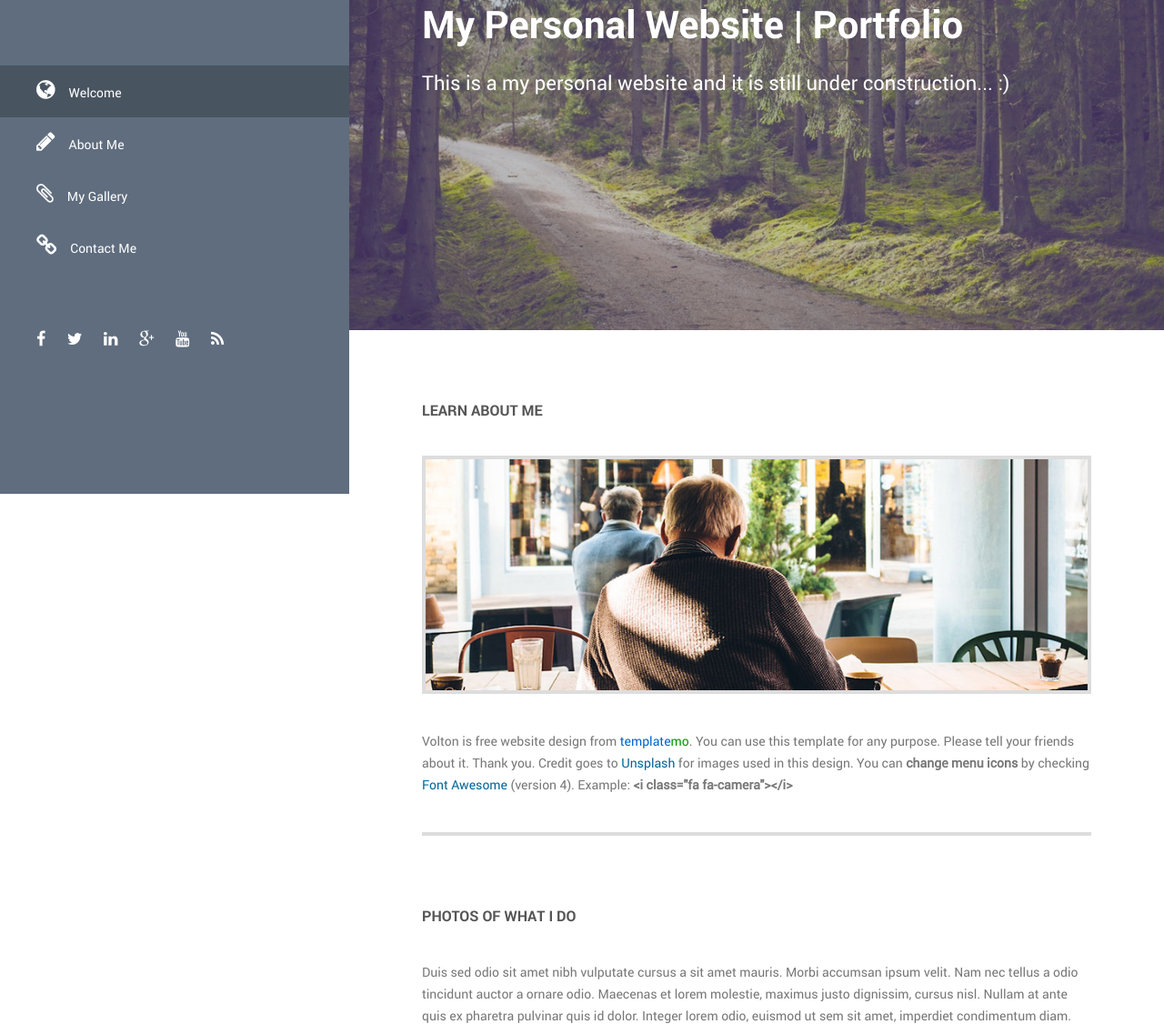
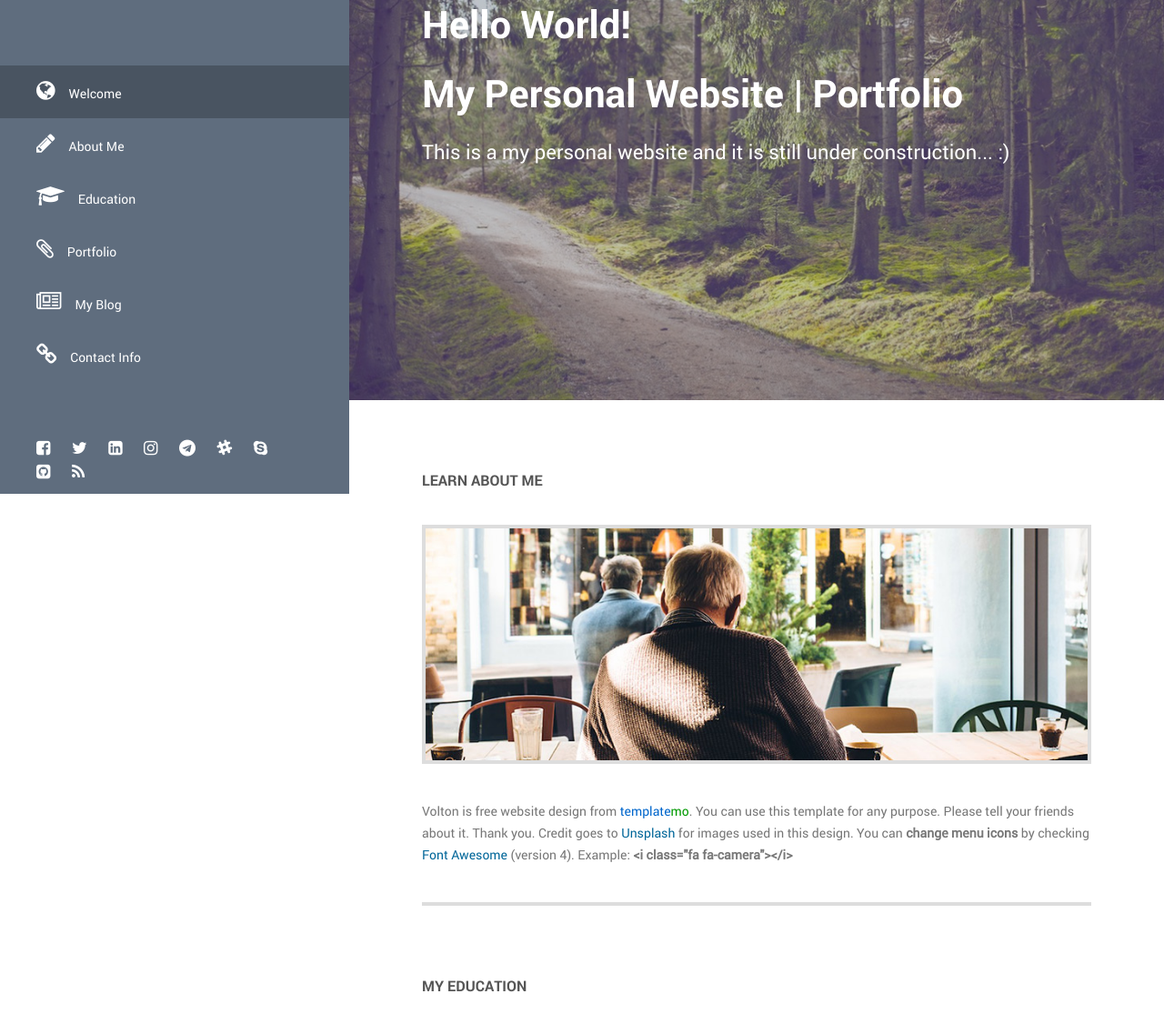
Before and after one commit to shahrokhx/personal, a plain HTML site: page index.html in a window 1280 px wide. Shown: the part 257-1394 px from the top of the page at 91% size. Drawn offline with Linux system fonts and the light colour scheme.

Commit message:
improvement in index file

```diff
--- a/index.html
+++ b/index.html
@@ -18,6 +18,8 @@
         <link rel="stylesheet" href="css/font-awesome.css">
         <link rel="stylesheet" href="css/bootstrap.min.css">
         <link rel="stylesheet" href="css/templatemo-style.css">
+        <!-- Add the following for telegram icon -->
+        <link rel="stylesheet" href="https://cdnjs.cloudflare.com/ajax/libs/font-awesome/4.7.0/css/font-awesome.min.css">
         <script src="js/vendor/modernizr-2.6.2.min.js"></script>
     </head>
     <body>
@@ -65,17 +67,30 @@
                 <ul class="navigation">
                     <li><a href="#top"><i class="fa fa-globe"></i>Welcome</a></li>
                     <li><a href="#about"><i class="fa fa-pencil"></i>About Me</a></li>
-                    <li><a href="#projects"><i class="fa fa-paperclip"></i>My Gallery</a></li>
-                    <li><a href="#contact"><i class="fa fa-link"></i>Contact Me</a></li>
+<!-- "href"s should be modified! -->
+                    <li><a href="#education"><i class="fa fa-mortar-board"></i>Education</a></li>
+
+                    <li><a href="#projects"><i class="fa fa-paperclip"></i>Portfolio</a></li>
+
+                    <li><a href="#blog"><i class="fa fa-newspaper-o"></i>My Blog</a></li>
+
+                    <li><a href="#contact"><i class="fa fa-link"></i>Contact Info</a></li>
                 </ul>
             </div> <!-- .main-navigation -->
             <div class="social-icons">
                 <ul>
-                    <li><a href="#"><i class="fa fa-facebook"></i></a></li>
+                    <li><a href="#"><i class="fa fa-facebook-square"></i></a></li>
                     <li><a href="#"><i class="fa fa-twitter"></i></a></li>
-                    <li><a href="#"><i class="fa fa-linkedin"></i></a></li>
+                    <li><a href="#"><i class="fa fa-linkedin-square"></i></a></li>
+                    <li><a href="#"><i class="fa fa-instagram"></i></a></li>
+                    <li><a href="#"><i class="fa fa-telegram"></i></a></li>
+                    <li><a href="#"><i class="fa fa-slack"></i></a></li>
+                    <li><a href="#"><i class="fa fa-skype"></i></a></li>
+                    <li><a href="#"><i class="fa fa-github-square"></i></a></li>
+<!--
                     <li><a href="#"><i class="fa fa-google-plus"></i></a></li>
                     <li><a href="#"><i class="fa fa-youtube"></i></a></li>
+-->
                     <li><a href="#"><i class="fa fa-rss"></i></a></li>
                 </ul>
             </div> <!-- .social-icons -->
@@ -85,6 +100,7 @@
         <div class="banner-bg" id="top">
             <div class="banner-overlay"></div>
             <div class="welcome-text">
+                <h2>Hello World!</h2>
                 <h2>My Personal Website | Portfolio</h2>
                 <h5>This is a my personal website and it is still under construction... :)</h5>
             </div>
@@ -109,6 +125,19 @@
                         </div>
                     </div> <!-- #about -->
                     </div>
+
+
+                    <!-- EDUCATION -->
+                    <div class="page-section" id="education">
+                    <div class="row">
+                        <div class="col-md-12">
+                            <h4 class="widget-title">My Education</h4>
+
+
+                        </div>
+                    </div>
+                    </div>
+
 
                     <!-- PROJECTS -->
                     <div class="page-section" id="projects">
@@ -189,6 +218,19 @@
                     </div>
                     <hr>
 
+
+                    <!-- BLOG -->
+                    <div class="page-section" id="blog">
+                    <div class="row">
+                        <div class="col-md-12">
+                            <h4 class="widget-title">My Blog</h4>
+
+
+                        </div>
+                    </div>
+                    </div>
+
+
                     <!-- CONTACT -->
                     <div class="page-section" id="contact">
                     <div class="row">
```
